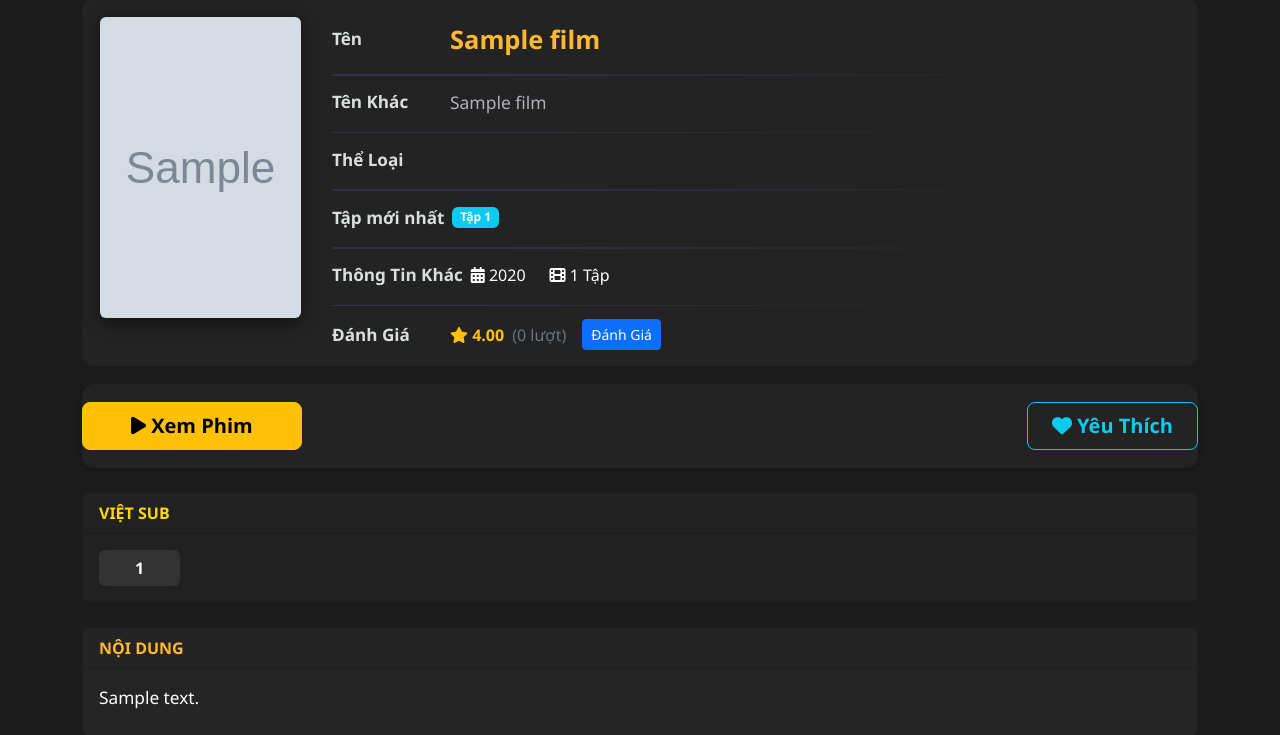
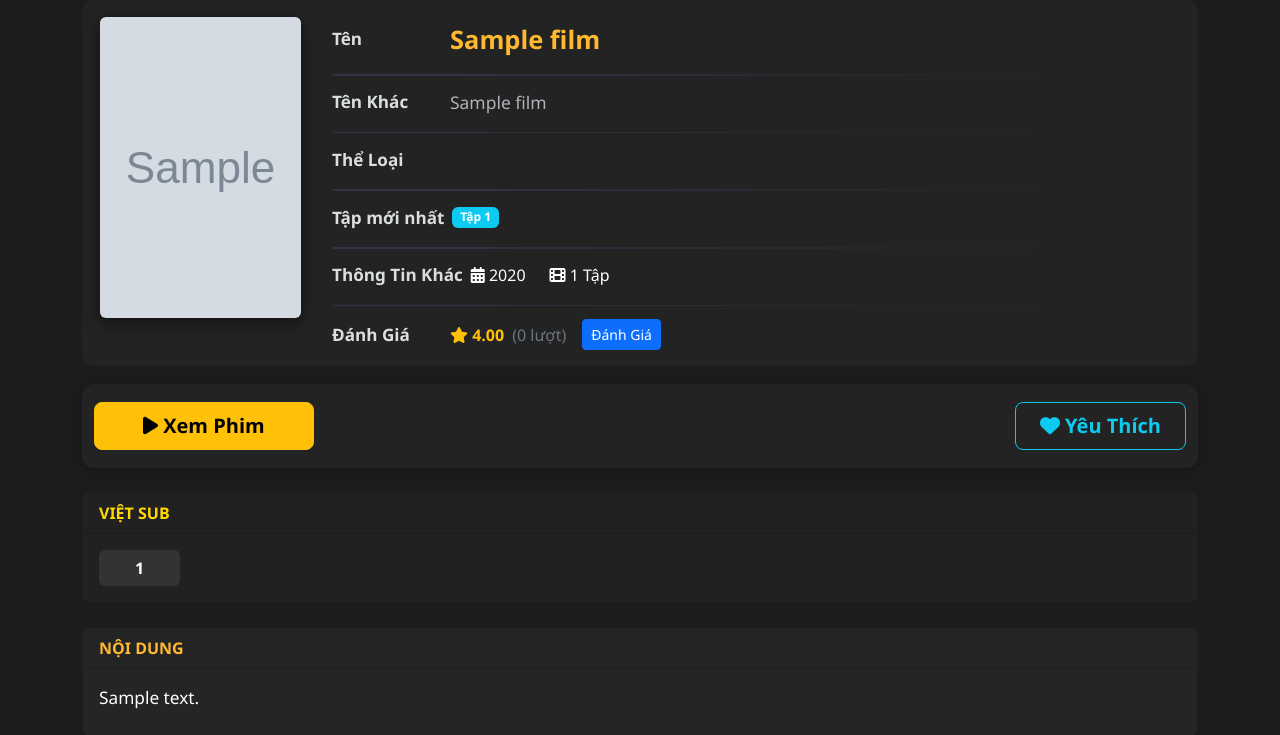
Before and after one commit to phuocbinh2106/WebXemPhim, an ASP.NET MVC app: page /Films/Details/1 in a window 1280 px wide. Shown: the part 143-878 px from the top of the page. Run offline with ASP.NET Core 8 and stand-ins for ASP.NET MVC 5, Linux system fonts and the light colour scheme; tables that the repository leaves empty hold one stand-in row (values such as "Sample post"); grey boxes marked "Sample" are stand-in pictures; the project's own start-up code is not run, and a stand-in starts its controllers and pages; some libraries are stand-ins or nearby versions.

Commit message:
Chỉnh lại details

```diff
--- a/WebXemPhim/Content/MyStyle.css
+++ b/WebXemPhim/Content/MyStyle.css
@@ -565,3 +565,12 @@ footer {
     text-align: center;
     box-shadow: 0 2px 12px #0004;
 }
+
+/* Cách xa cạnh trái */
+.watch-btn {
+    margin-left: 12px;
+}
+/* Cách xa cạnh phải */
+.fav-btn {
+    margin-right: 12px;
+}
--- a/WebXemPhim/Views/Films/Details.cshtml
+++ b/WebXemPhim/Views/Films/Details.cshtml
@@ -66,7 +66,7 @@
     <div class="watch-fav-box d-flex justify-content-between align-items-center">
         @if (firstEp != null)
         {
-            <a href="@Url.Action("Watch", "Episodes", new { id = firstEp.EpisodeId })" class="btn btn-warning btn-lg fw-bold w-10 px-5 py-2">
+            <a href="@Url.Action("Watch", "Episodes", new { id = firstEp.EpisodeId })" class="btn btn-warning btn-lg fw-bold w-10 px-5 py-2 watch-btn">
                 <i class="fa fa-play"></i> Xem Phim
             </a>
         }
@@ -78,7 +78,7 @@
         }
         <form action="@Url.Action("AddFavourite", "Films", new { id = Model.FilmId })" method="post" style="margin:0;">
             @Html.AntiForgeryToken()
-            <button type="submit" class="btn btn-outline-info btn-lg fw-bold px-4 py-2">
+            <button type="submit" class="btn btn-outline-info btn-lg fw-bold px-4 py-2 fav-btn">
                 <i class="fa fa-heart"></i> Yêu Thích
             </button>
         </form>
```
